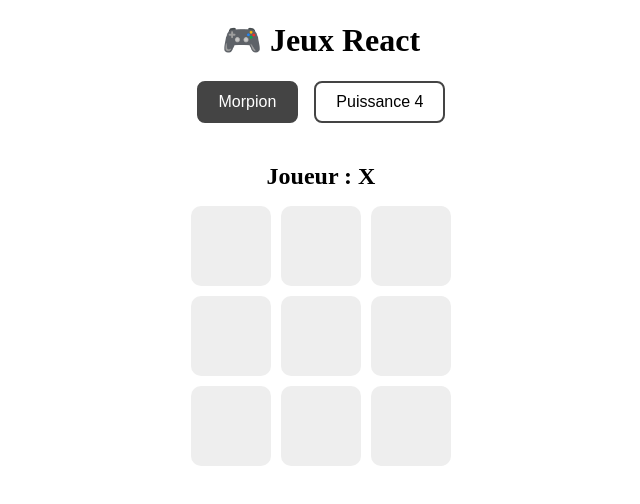
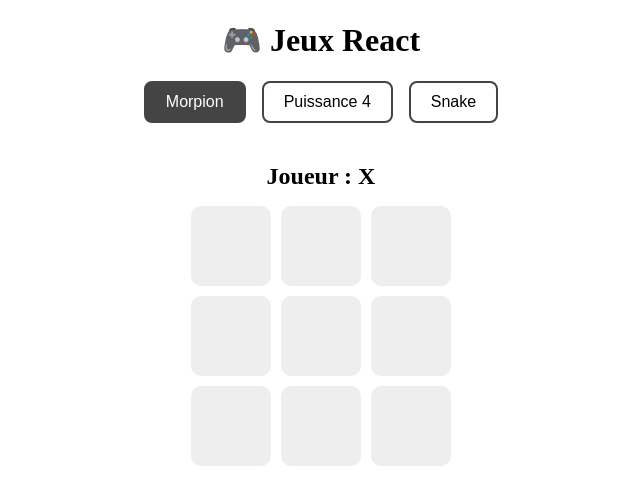
Before and after one commit to Akunesquik/jeux-react, a React (Vite) app: page / in a window 1280 px wide. Shown: the top 504 px of the page, without its empty margins (319-959 px from the left). Built offline with nearby package versions, Linux system fonts and the light colour scheme.

Commit message:
ajout d'un snake

```diff
--- a/src/App.jsx
+++ b/src/App.jsx
@@ -1,7 +1,8 @@
 import { useState } from 'react';
 import Morpion from './components/Morpion';
 import Connect4 from './components/Connect4';
-import './App.css'; // Pour les styles des onglets
+import SnakeGame from './components/SnakeGame';
+import './App.css';
 
 function App() {
   const [activeTab, setActiveTab] = useState('morpion');
@@ -23,11 +24,18 @@ function App() {
         >
           Puissance 4
         </button>
+        <button
+          className={activeTab === 'snake' ? 'active' : ''}
+          onClick={() => setActiveTab('snake')}
+        >
+          Snake
+        </button>
       </div>
 
       <div className="tab-content">
         {activeTab === 'morpion' && <Morpion />}
         {activeTab === 'connect4' && <Connect4 />}
+        {activeTab === 'snake' && <SnakeGame />}
       </div>
     </div>
   );
--- /dev/null
+++ b/src/components/SnakeGame.jsx
@@ -0,0 +1,142 @@
+import { useEffect, useState } from 'react';
+import styles from './SnakeGame.module.css';
+
+const gridSize = 10;
+const initialSnake = [{ x: 4, y: 4 }];
+const initialApple = { x: 7, y: 7 };
+
+export default function SnakeGame() {
+  const [snake, setSnake] = useState(initialSnake);
+  const [apple, setApple] = useState(initialApple);
+  const [direction, setDirection] = useState({ x: 1, y: 0 });
+  const [isGameOver, setIsGameOver] = useState(false);
+  const [score, setScore] = useState(0);
+  const [showPopup, setShowPopup] = useState(true);
+
+
+  const resetGame = () => {
+    setSnake(initialSnake);
+    setApple(initialApple);
+    setDirection({ x: 1, y: 0 });
+    setIsGameOver(false);
+    setScore(0);
+  };
+
+  const handleStart = () => {
+
+
+    setShowPopup(false);
+    localStorage.setItem('snakePopupShown', 'true');
+    resetGame();
+  };
+
+  useEffect(() => {
+    const handleKey = (e) => {
+      if (['ArrowUp', 'ArrowDown', 'ArrowLeft', 'ArrowRight'].includes(e.key)) {
+        e.preventDefault(); // bloque scroll
+
+        switch (e.key) {
+          case 'ArrowUp': setDirection({ x: 0, y: -1 }); break;
+          case 'ArrowDown': setDirection({ x: 0, y: 1 }); break;
+          case 'ArrowLeft': setDirection({ x: -1, y: 0 }); break;
+          case 'ArrowRight': setDirection({ x: 1, y: 0 }); break;
+        }
+      }
+    };
+    window.addEventListener('keydown', handleKey);
+    return () => window.removeEventListener('keydown', handleKey);
+  }, []);
+
+  useEffect(() => {
+    if (isGameOver || showPopup) return; // Ne pas bouger si popup ou game over
+
+    const interval = setInterval(() => {
+      setSnake((prev) => {
+        const newHead = {
+          x: prev[0].x + direction.x,
+          y: prev[0].y + direction.y,
+        };
+
+        // Collision murs ou corps
+        if (
+          newHead.x < 0 || newHead.x >= gridSize ||
+          newHead.y < 0 || newHead.y >= gridSize ||
+          prev.some((seg) => seg.x === newHead.x && seg.y === newHead.y)
+        ) {
+          setIsGameOver(true);
+          return prev;
+        }
+
+        const newSnake = [newHead, ...prev];
+
+        // Mange pomme
+        if (newHead.x === apple.x && newHead.y === apple.y) {
+          let newApple;
+          do {
+            newApple = {
+              x: Math.floor(Math.random() * gridSize),
+              y: Math.floor(Math.random() * gridSize),
+            };
+          } while (newSnake.some(seg => seg.x === newApple.x && seg.y === newApple.y));
+
+          setApple(newApple);
+          setScore(s => s + 1);
+          return newSnake;
+        }
+
+        newSnake.pop();
+        return newSnake;
+      });
+    }, 200);
+
+    return () => clearInterval(interval);
+  }, [direction, apple, isGameOver, showPopup]);
+
+  return (
+    <div className={styles.container}>
+      <h2>Score : {score}</h2>
+
+      {showPopup && (
+        <div className={styles.popup}>
+          <p>Utilise les flèches du clavier pour jouer au Snake.</p>
+          <button onClick={handleStart} className={styles.goButton}>GO</button>
+        </div>
+      )}
+
+      <div
+        className={styles.grid}
+        style={{
+          filter: showPopup ? 'blur(3px)' : 'none',
+          pointerEvents: showPopup ? 'none' : 'auto',
+          opacity: showPopup ? 0.7 : 1,
+        }}
+      >
+        {[...Array(gridSize * gridSize)].map((_, i) => {
+          const x = i % gridSize;
+          const y = Math.floor(i / gridSize);
+          const isApple = apple.x === x && apple.y === y;
+          const snakeIndex = snake.findIndex(seg => seg.x === x && seg.y === y);
+          const isHead = snakeIndex === 0;
+
+          return (
+            <div
+              key={i}
+              className={`${styles.cell}
+                ${snakeIndex >= 0 ? styles.snake : ''}
+                ${isHead ? styles.snakeHead : ''}
+                ${isApple ? styles.apple : ''}
+              `}
+            />
+          );
+        })}
+      </div>
+
+      {isGameOver && (
+        <>
+          <div className={styles.gameOver}>💀 Game Over 💀</div>
+          <button onClick={resetGame} className={styles.restartButton}>Rejouer</button>
+        </>
+      )}
+    </div>
+  );
+}
--- /dev/null
+++ b/src/components/SnakeGame.module.css
@@ -0,0 +1,64 @@
+.container {
+  max-width: 400px;
+  margin: 0 auto;
+  text-align: center;
+}
+
+.grid {
+  display: grid;
+  grid-template-columns: repeat(10, 30px);
+  grid-template-rows: repeat(10, 30px);
+  gap: 2px;
+  margin: 20px auto;
+}
+
+.cell {
+  width: 30px;
+  height: 30px;
+  background-color: #eee;
+  border-radius: 3px;
+}
+
+.snake {
+  background-color: green;
+}
+
+.snakeHead {
+  background-color: darkgreen;
+}
+
+.apple {
+  background-color: red;
+  border-radius: 50%;
+}
+
+.popup {
+  position: fixed;
+  top: 30%;
+  left: 50%;
+  transform: translate(-50%, -30%);
+  background: white;
+  padding: 20px;
+  border: 2px solid black;
+  z-index: 10;
+  box-shadow: 2px 2px 10px rgba(0,0,0,0.3);
+}
+
+.goButton {
+  margin-top: 10px;
+  padding: 8px 15px;
+  font-size: 16px;
+  cursor: pointer;
+}
+
+.gameOver {
+  font-size: 2rem;
+  color: red;
+}
+
+.restartButton {
+  margin-top: 15px;
+  padding: 10px 20px;
+  font-size: 18px;
+  cursor: pointer;
+}
--- a/src/index.css
+++ b/src/index.css
@@ -0,0 +1,6 @@
+html, body, #root {
+  margin: 0;
+  padding: 0;
+  height: 100vh; /* 100% de la hauteur de la fenêtre */
+  overflow: hidden; /* désactive le scroll */
+}
```
